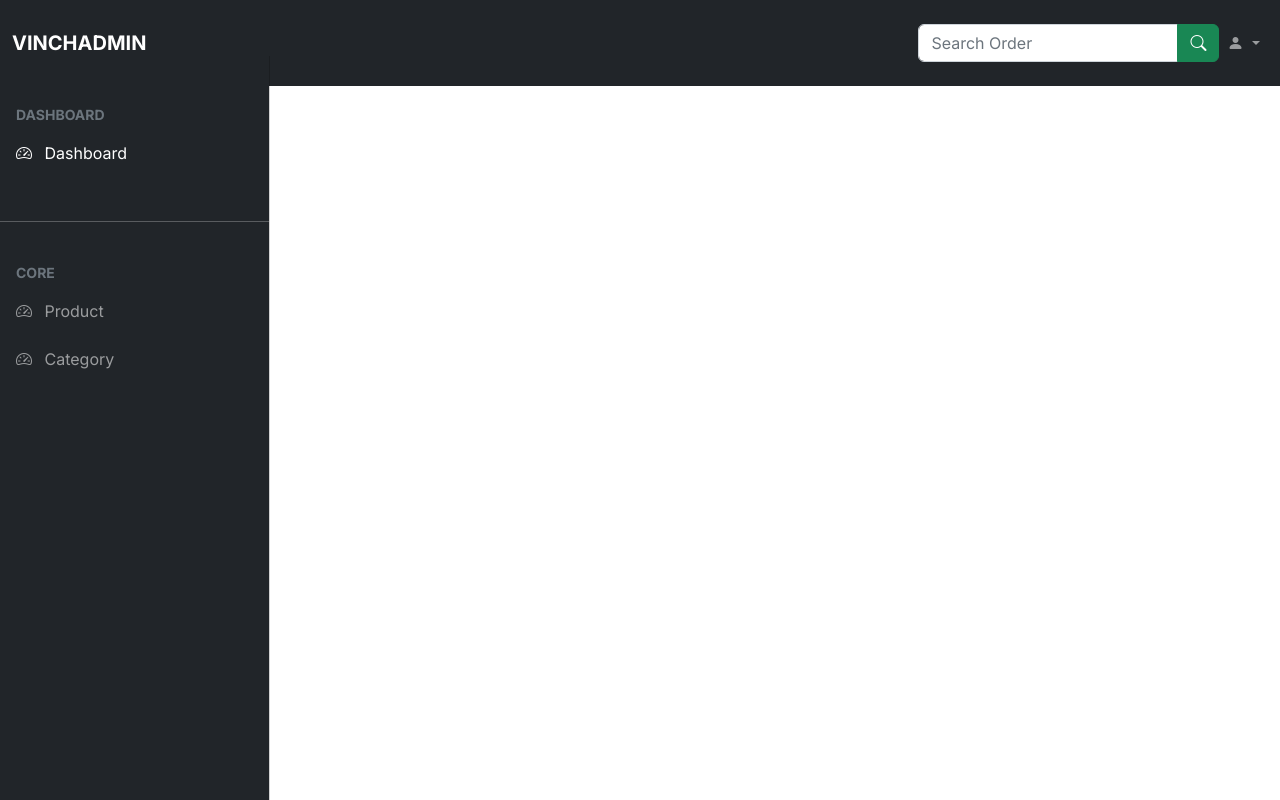
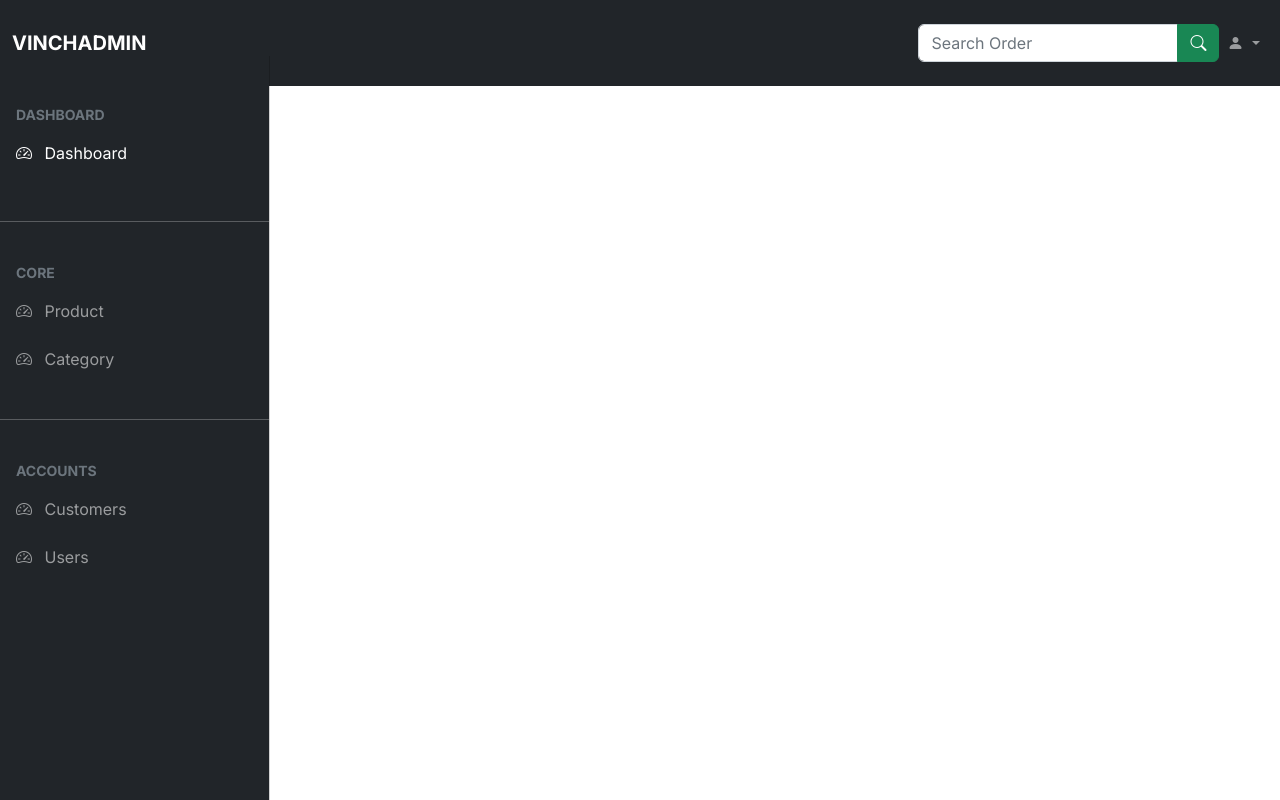
Before and after one commit to solomonbestz/vinch, a Django app: page /dashboard/ in a window 1280 px wide. Run offline with Django 4.2, Linux system fonts and the light colour scheme; some libraries are stand-ins or nearby versions.

Commit message:
designing the admin

```diff
--- a/templates/admindashboard/home.html
+++ b/templates/admindashboard/home.html
@@ -85,6 +85,24 @@
                      <span>Category</span>
                   </a>
                </li>
+               <li class="my-4">
+                  <hr class="divider"/>
+               </li>
+               <li>
+                  <div class="text-muted small fw-bold text-uppercase px-3">Accounts</div>
+               </li>
+               <li>
+                  <a href="#" class="nav-link px-3 my-2">
+                     <span class="me-2"><i class="bi bi-speedometer2"></i></span>
+                     <span>Customers</span>
+                  </a>
+               </li>
+               <li>
+                  <a href="#" class="nav-link px-3">
+                     <span class="me-2"><i class="bi bi-speedometer2"></i></span>
+                     <span>Users</span>
+                  </a>
+               </li>
             </ul>
          </nav>
       </div>
```
